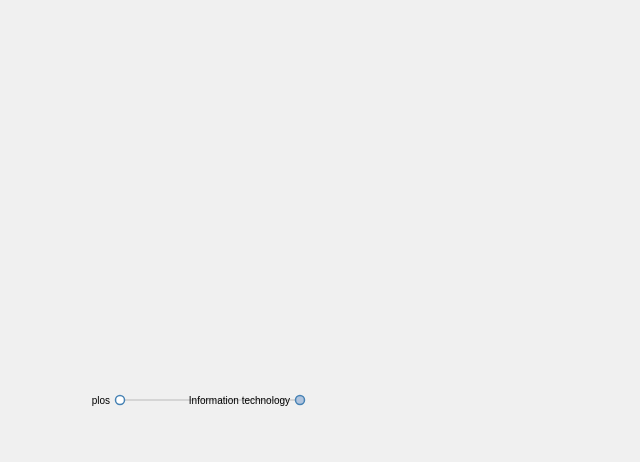
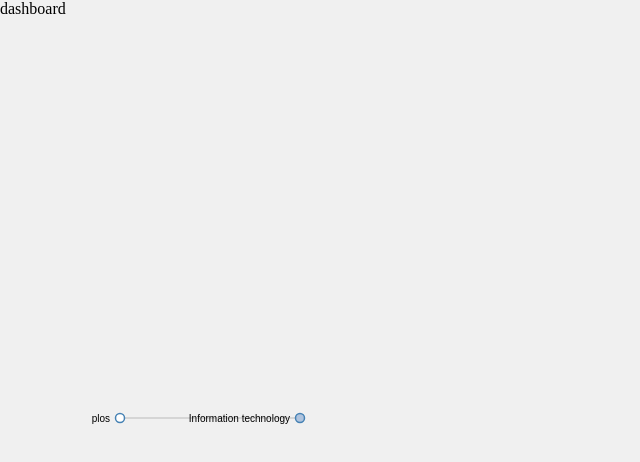
Before and after one commit to cmgerber/PLOS_Cloud_Explorer, a plain HTML site: page index.html in a window 1280 px wide. Shown: the whole page, without its empty margins (0-640 px from the left). Drawn offline with Linux system fonts and the light colour scheme.

Commit message:
small index change

```diff
--- a/index.html
+++ b/index.html
@@ -8,6 +8,13 @@
 	</head>
 <body>
 	<div id='container'></div>
+
+    <div id="dashboard">
+    dashboard
+        <div id="chartContainer">
+        </div>
+    </div>
+
 </body>
 	<script src="/js/script.js"></script>
 </html>
```
